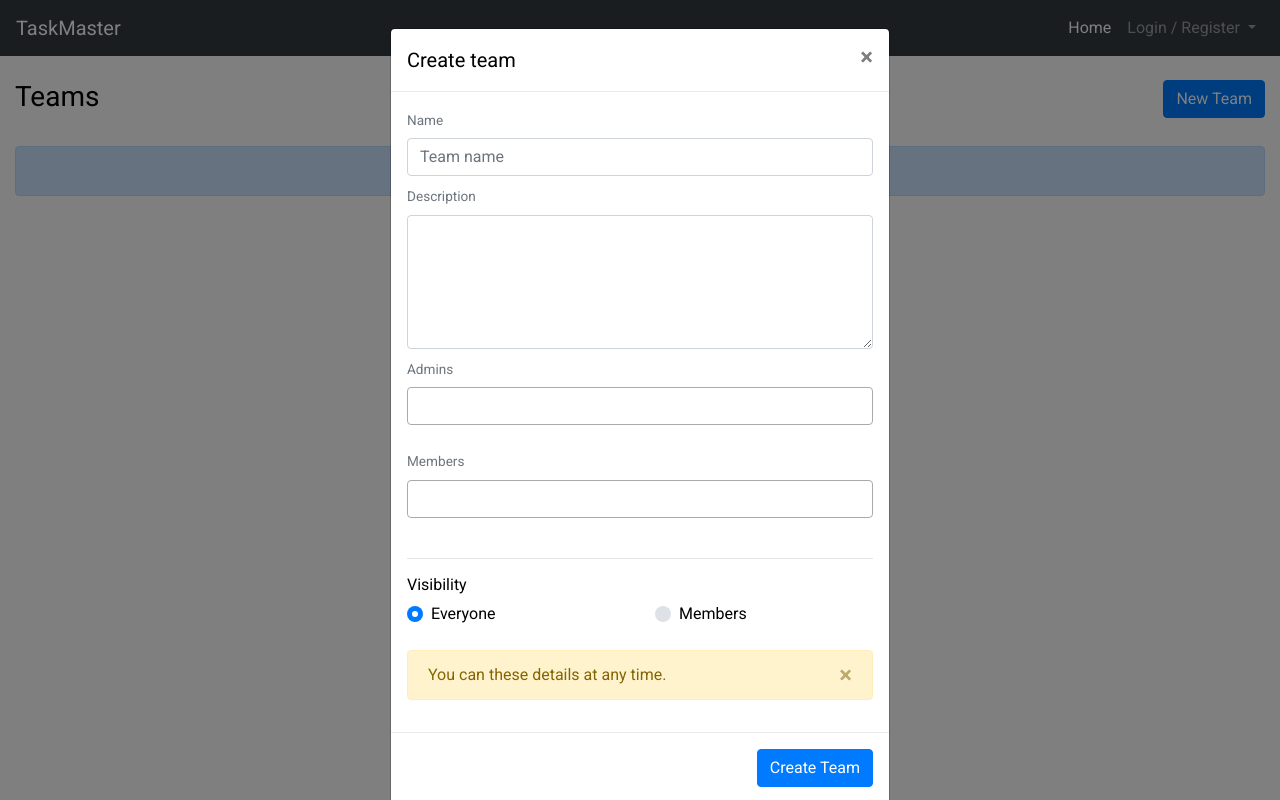
After one commit to hajam09/taskmaster, a Django app: page /jira/people/teams/ in a window 1280 px wide, after a click on "New Team". The commit adds this page. Run offline with Django 3.2, Linux system fonts and the light colour scheme; some libraries are stand-ins or nearby versions.

Commit message:
teams list view

```diff
--- a/accounts/models.py
+++ b/accounts/models.py
@@ -74,10 +74,10 @@ class Component(BaseModel):
 class Team(BaseModel):
     internalKey = models.CharField(max_length=2048, blank=True, null=True, unique=True)
     url = models.SlugField(max_length=10, editable=settings.DEBUG, unique=True, default=generateString, db_index=True)
-    isPrivate = models.BooleanField(default=False)
+    description = models.TextField()
     admins = models.ManyToManyField(User, related_name='teamAdmins')
     members = models.ManyToManyField(User, related_name='teamMembers')
-    description = models.TextField()
+    isPrivate = models.BooleanField(default=False)
 
     class Meta:
         verbose_name = "Team"
--- a/jira/models.py
+++ b/jira/models.py
@@ -48,8 +48,8 @@ class Board(BaseModel):
     internalKey = models.CharField(max_length=2048, blank=True, null=True, unique=True)
     url = models.SlugField(max_length=10, editable=settings.DEBUG, unique=True, default=generateString, db_index=True)
     projects = models.ManyToManyField(Project, blank=True, related_name='boardProjects')
+    admins = models.ManyToManyField(User, blank=True, related_name='boardAdmins')
     members = models.ManyToManyField(User, blank=True, related_name='boardMembers')
-    admins = models.ManyToManyField(User, blank=True, related_name='boardAdmins')
     isPrivate = models.BooleanField(default=False)
 
     class Meta:
--- /dev/null
+++ b/jira/templates/jira/teams.html
@@ -0,0 +1,267 @@
+{% extends "accounts/base.html" %}
+{% load static %}
+{% block content %}
+    <link rel="stylesheet" type="text/css" href="{% static 'css/avatarsIcon.css' %}"/>
+    <style type="text/css">
+        body {
+            color: black;
+        }
+    </style>
+
+    <div class="modal fade bd-example-modal-lg" id="newTeamModal" tabindex="-1" role="dialog"
+         aria-labelledby="myLargeModalLabel" aria-hidden="true" style="color: black;">
+        <div class="modal-dialog" role="document">
+            <div class="modal-content">
+                <div class="modal-header">
+                    <h5 class="modal-title" id="exampleModalLabel">Create team</h5>
+                    <button type="button" class="close" data-dismiss="modal" aria-label="Close">
+                        <span aria-hidden="true">&times;</span>
+                    </button>
+                </div>
+                <form method="post" enctype="multipart/form-data">
+                    {% csrf_token %}
+                    <div class="modal-body">
+                        <div class="tab-content">
+                            <dl class="row">
+                                <dd class="col-md-12">
+                                    <label style="font-size: 85%; color: #6c757d;">Name</label>
+                                    <input class="form-control col" type="text" placeholder="Team name"
+                                           name="team-name" required>
+                                </dd>
+                                <dd class="col-md-12">
+                                    <label style="font-size: 85%; color: #6c757d;">Description</label>
+                                    <textarea class="form-control col" rows="5" name="team-description"
+                                              required></textarea>
+                                </dd>
+                                <dd class="col-md-12">
+                                    <label style="font-size: 85%; color: #6c757d;">Admins</label>
+                                    <div class="form-group">
+                                        <select class="form-control select2bs4" multiple="multiple" name="team-admins"
+                                                data-placeholder="Select team admins." style="width: 100%" required>
+                                            {% for p in profiles %}
+                                                <option value="{{ p.user.id }}">{{ p.user.get_full_name }}</option>
+                                            {% endfor %}
+                                        </select>
+                                    </div>
+                                </dd>
+                                <dd class="col-md-12">
+                                    <label style="font-size: 85%; color: #6c757d;">Members</label>
+                                    <div class="form-group">
+                                        <select class="form-control select2bs4" multiple="multiple" name="team-members"
+                                                data-placeholder="Select team members." style="width: 100%" required>
+                                            {% for p in profiles %}
+                                                <option value="{{ p.user.id }}">{{ p.user.get_full_name }}</option>
+                                            {% endfor %}
+                                        </select>
+                                    </div>
+                                </dd>
+                            </dl>
+                            <hr>
+                            <h6>Visibility</h6>
+                            <div class="row">
+                                <div class="col">
+                                    <div class="custom-control custom-radio">
+                                        <input type="radio" id="visibility-everyone" name="team-visibility"
+                                               value="visibility-everyone" class="custom-control-input" checked="">
+                                        <label class="custom-control-label" for="visibility-everyone">Everyone</label>
+                                    </div>
+                                </div>
+                                <div class="col">
+                                    <div class="custom-control custom-radio">
+                                        <input type="radio" id="visibility-members" name="team-visibility"
+                                               value="visibility-members" class="custom-control-input">
+                                        <label class="custom-control-label" for="visibility-members">Members</label>
+                                    </div>
+                                </div>
+                            </div>
+                            <br>
+                            <div class="alert alert-warning alert-dismissible fade show" role="alert">
+                                You can these details at any time.
+                                <button type="button" class="close" data-dismiss="alert" aria-label="Close">
+                                    <span aria-hidden="true">&times;</span>
+                                </button>
+                            </div>
+                        </div>
+                    </div>
+                    <div class="modal-footer">
+                        <input class="btn btn-primary" type="submit" value="Create Team">
+                    </div>
+                </form>
+            </div>
+        </div>
+    </div>
+
+    <div class="container-fluid" style="margin: auto;overflow-x: hipen; color: black; max-width: 1800px;">
+        <br>
+        {% if messages %}
+            {% for message in messages %}
+                {% if message.tags == "error" %}
+                    <div style="color: black; text-align: center;" class="alert alert-danger"
+                         role="alert">{{ message }}</div>
+                {% else %}
+                    <div style="color: black; text-align: center;" class="alert alert-{{ message.tags }}"
+                         role="alert">{{ message }}</div>
+                {% endif %}
+            {% endfor %}
+        {% endif %}
+        <div class="row">
+            <div class="col-12">
+                <div class="row">
+                    <div class="col">
+                        <h3>Teams</h3>
+                    </div>
+                    <div class="col">
+                        <button type="button" class="btn btn-primary float-right" data-toggle="modal"
+                                data-target="#newTeamModal">New Team
+                        </button>
+                    </div>
+                </div>
+                <br>
+                {% if teams.count > 0 %}
+                    <table id="teamTable" class="table table-sm table-bordered table-hover">
+                        <thead>
+                        <tr>
+                            <th>Name</th>
+                            <th>Admin</th>
+                            <th>Members</th>
+                        </tr>
+                        </thead>
+                        <tbody>
+                        {% for b in teams %}
+                            <tr>
+                                <td>
+                                    <a href="{{ b.getUrl }}">{{ b.internalKey }}</a>
+                                </td>
+                                {% if b.admins.count == 1 %}
+                                    <td>
+                                        {% for admin in b.admins.all %}
+                                            <span class="row">
+                                             <span class="col">
+                                                 <span class="d-flex align-items-center">
+                                                     {% if debug %}
+                                                         <img alt="{{ admin.get_full_name }}"
+                                                              class="avatar filter-by-alt"
+                                                              src="https://cdn3.iconfinder.com/data/icons/avatars-round-flat/33/man5-512.png"
+                                                              data-filter-by="alt">
+                                                     {% elif admin.profile.profilePicture %}
+                                                         <img alt="{{ admin.get_full_name }}"
+                                                              class="avatar filter-by-alt"
+                                                              src="{{ admin.profile.profilePicture.url }}"
+                                                              data-filter-by="alt">
+                                                     {% endif %}
+                                                     <a href="#">{{ admin.get_full_name }}</a>
+                                                </span>
+                                            </span>
+                                        </span>
+                                        {% endfor %}
+                                    </td>
+                                {% else %}
+                                    <td>
+                                        <ul class="avatars">
+                                            {% for admin in b.admins.all %}
+                                                <li>
+                                                    <a href="#" data-toggle="tooltip"
+                                                       data-original-title="{{ admin.get_full_name }}"
+                                                       title="{{ admin.get_full_name }}">
+                                                        {% if debug %}
+                                                            <img alt="{{ admin.get_full_name }}"
+                                                                 class="avatar filter-by-alt"
+                                                                 src="https://cdn3.iconfinder.com/data/icons/avatars-round-flat/33/man5-512.png"
+                                                                 data-filter-by="alt">
+                                                        {% elif admin.developerProfile.profilePicture %}
+                                                            <img alt="{{ admin.get_full_name }}"
+                                                                 class="avatar filter-by-alt"
+                                                                 src="{{ admin.developerProfile.profilePicture.url }}"
+                                                                 data-filter-by="alt">
+                                                        {% endif %}
+                                                    </a>
+                                                </li>
+                                            {% endfor %}
+                                        </ul>
+                                    </td>
+                                {% endif %}
+                                {% if b.members.count == 1 %}
+                                    <td>
+                                        {% for member in b.members.all %}
+                                            <span class="row">
+                                             <span class="col">
+                                                 <span class="d-flex align-items-center">
+                                                     {% if debug %}
+                                                         <img alt="{{ member.get_full_name }}"
+                                                              class="avatar filter-by-alt"
+                                                              src="https://cdn3.iconfinder.com/data/icons/avatars-round-flat/33/man5-512.png"
+                                                              data-filter-by="alt">
+                                                     {% elif member.profile.profilePicture %}
+                                                         <img alt="{{ member.get_full_name }}"
+                                                              class="avatar filter-by-alt"
+                                                              src="{{ member.profile.profilePicture.url }}"
+                                                              data-filter-by="alt">
+                                                     {% endif %}
+                                                     <a href="#">{{ member.get_full_name }}</a>
+                                                </span>
+                                            </span>
+                                        </span>
+                                        {% endfor %}
+                                    </td>
+                                {% else %}
+                                    <td>
+                                        <ul class="avatars">
+                                            {% for member in b.members.all %}
+                                                <li>
+                                                    <a href="#" data-toggle="tooltip"
+                                                       data-original-title="{{ member.get_full_name }}"
+                                                       title="{{ member.get_full_name }}">
+                                                        {% if debug %}
+                                                            <img alt="{{ member.get_full_name }}"
+                                                                 class="avatar filter-by-alt"
+                                                                 src="https://cdn3.iconfinder.com/data/icons/avatars-round-flat/33/man5-512.png"
+                                                                 data-filter-by="alt">
+                                                        {% elif member.developerProfile.profilePicture %}
+                                                            <img alt="{{ member.get_full_name }}"
+                                                                 class="avatar filter-by-alt"
+                                                                 src="{{ member.developerProfile.profilePicture.url }}"
+                                                                 data-filter-by="alt">
+                                                        {% endif %}
+                                                    </a>
+                                                </li>
+                                            {% endfor %}
+                                        </ul>
+                                    </td>
+                                {% endif %}
+                            </tr>
+                        {% endfor %}
+                        </tbody>
+                    </table>
+                {% else %}
+                    <div class="alert alert-primary text-center" role="alert">
+                        Looks like there's no team to see. Create one.
+                    </div>
+                {% endif %}
+            </div>
+        </div>
+    </div>
+
+    <script type="text/javascript">
+
+        $(document).ready(function () {
+            $('.select2bs4').select2();
+        });
+
+        $(function () {
+                $("#teamTable").DataTable(
+                    {
+                        "responsive": true,
+                        "autoWidth": false,
+                        "paging": true,
+                        "searching": true,
+                        "ordering": true,
+                        "info": false,
+                        "pageLength": 18,
+                    }
+                );
+
+                $('#teamTable_length').remove();
+            }
+        );
+    </script>
+{% endblock %}
--- a/jira/urls.py
+++ b/jira/urls.py
@@ -41,6 +41,7 @@ urlpatterns = [
     # path('kanbanBoard/<slug:url>/', views.kanbanBoard, name='kanban-board-page'),
     # path('board/<slug:url>/backlog/', views.backlog, name='board-backlog'),
     # path('kanbanBoard/<slug:url>/backlog/', views.kanbanBoardBacklog, name='kanban-board-backlog'),
+    path('people/teams/', views.teams, name='teams-page'),
     path('people/teams/<slug:url>/', views.team, name='team-page'),
 ]
 
--- a/jira/views.py
+++ b/jira/views.py
@@ -22,7 +22,32 @@ def dashboard(request):
 
 
 def teams(request):
-    pass
+    allTeams = Team.objects.all().prefetch_related('admins', 'members')
+    allProfiles = Profile.objects.all().select_related('user')
+
+    if request.method == "POST":
+        try:
+            newTeam = Team.objects.create(
+                internalKey=request.POST['team-name'],
+                description=request.POST['team-description'],
+                isPrivate=request.POST['team-visibility'] == 'visibility-members'
+            )
+
+            newTeam.members.add(*request.POST.getlist('team-members'))
+            newTeam.admins.add(*request.POST.getlist('team-admins'))
+
+            allTeams = Team.objects.all().prefetch_related('admins', 'members')
+        except IntegrityError:
+            messages.error(
+                request,
+                f'Team with name {request.POST["team-name"]} already exists.'
+            )
+
+    context = {
+        'teams': allTeams,
+        'profiles': allProfiles,
+    }
+    return render(request, "jira/teams.html", context)
 
 
 @login_required
@@ -73,9 +98,10 @@ def ticketDetailView(request, internalKey):
     except Ticket.DoesNotExist:
         raise Http404
 
-    ticketIssueTypes = Component.objects.filter(componentGroup__code="TICKET_ISSUE_TYPE")
-    ticketPriorities = Component.objects.filter(componentGroup__code="TICKET_PRIORITY")
-    projectComponents = Component.objects.filter(componentGroup__code="PROJECT_COMPONENTS", reference__exact=f"Component_{ticket.project.code}")
+    components = Component.objects.all().select_related('componentGroup')
+    ticketIssueTypes = [i for i in components if i.componentGroup.code == "TICKET_ISSUE_TYPE"]
+    ticketPriorities = [i for i in components if i.componentGroup.code == "TICKET_PRIORITY"]
+    projectComponents = [i for i in components if i.componentGroup.code == "PROJECT_COMPONENTS" and i.reference==f"Component_{ticket.project.code}"]
     allProfiles = Profile.objects.all().select_related('user')
 
     if request.method == "POST":
@@ -106,13 +132,18 @@ def ticketDetailView(request, internalKey):
     ticketComments = [
         {
             'id': i.pk,
-            'creator': i.creator.get_full_name(),
+            'creator': {
+                'id': i.creator.id,
+                'firstName': i.creator.first_name,
+                'lastName': i.creator.last_name,
+                'icon': i.creator.profile.profilePicture.url
+            },
             'comment': i.comment.replace("\n", "<br />"),
             'edited': i.edited,
             'likeCount': i.likes.count(),
             'dislikeCount': i.dislikes.count(),
             'canEdit': i.creator == request.user,
-            'masterCommentId': i.reply.pk if i.reply else None
+            'createdDttm': i.createdDttm.strftime('%b %d, %Y'),
         }
         for i in ticket.ticketComments.all()
     ]
@@ -173,7 +204,7 @@ def ticketDetailView(request, internalKey):
         "ticketIssueTypes": ticketIssueTypes,
         "ticketPriorities": ticketPriorities,
         "projectComponents": projectComponents,
-        "ticketComments": json.dumps(ticketComments),
+        "ticketComments": json.dumps(ticketComments, default=str),
         "epicTickets": json.dumps(epicTickets),
         "subTaskTickets": json.dumps(subTaskTickets),
     }
```
Also changed, not shown: jira/templates/jira/ticketDetailViewPage.html (+83 -5 lines).
